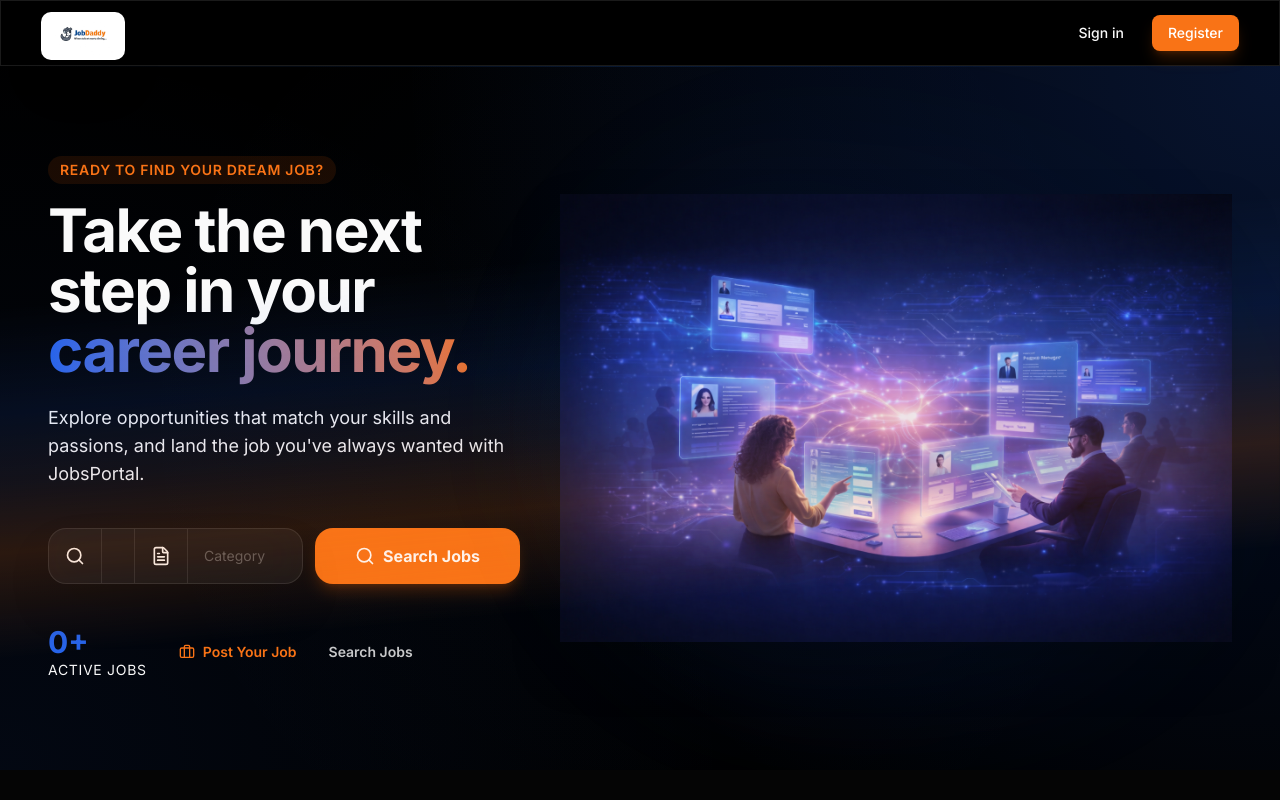
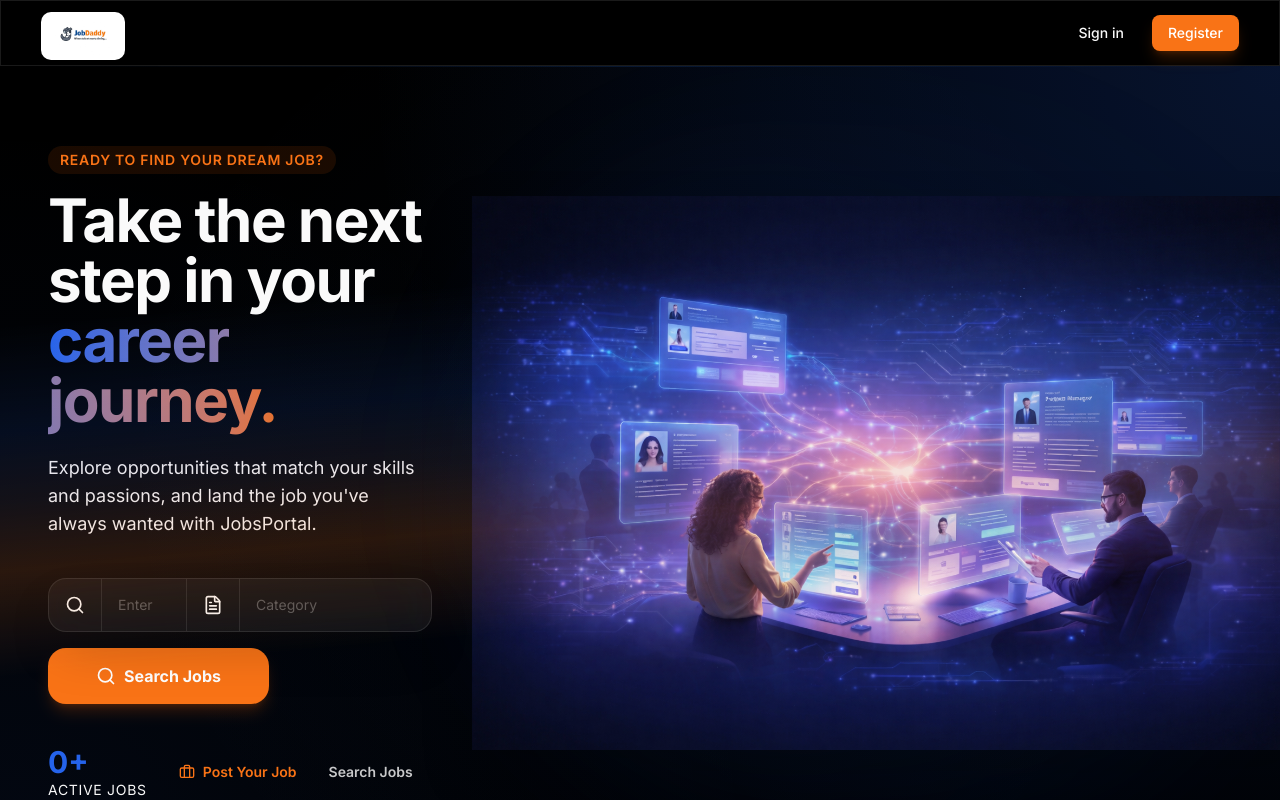
Before and after one commit to matheletes111-afk/jobs-wala, a Next.js app: page / in a window 1280 px wide. Shown: the top 800 px of the page. Built offline with nearby package versions, Linux system fonts and the light colour scheme; no server answers; the database is empty.

Commit message:
image fix

```diff
--- a/app/page.tsx
+++ b/app/page.tsx
@@ -145,9 +145,9 @@ export default async function HomePage() {
               <p className="mb-8 text-base text-muted-foreground sm:mb-10 sm:text-lg">
                 Explore opportunities that match your skills and passions, and land the job you&apos;ve always wanted with JobsPortal.
               </p>
-              <form action="/user/jobs" method="get" className="mb-8 flex flex-col gap-3 sm:mb-10 sm:flex-row sm:items-stretch">
-                <div className="flex min-w-0 flex-1 flex-col rounded-2xl border border-white/10 bg-white/5 backdrop-blur-xl shadow-2xl sm:flex-row sm:overflow-hidden transition-all focus-within:border-primary/50">
-                  <span className="flex items-center border-b border-white/10 px-4 py-3 text-muted-foreground sm:border-b-0 sm:border-r">
+              <form action="/user/jobs" method="get" className="mb-8 flex flex-col gap-4 sm:mb-10 items-center lg:items-start">
+                <div className="flex w-full max-w-2xl flex-col rounded-2xl border border-white/10 bg-white/5 backdrop-blur-xl shadow-2xl sm:flex-row sm:overflow-hidden transition-all focus-within:border-primary/50">
+                  <span className="flex items-center border-b border-white/10 px-4 py-3 text-muted-foreground sm:border-b-0 sm:border-r sm:py-4">
                     <Search className="h-5 w-5 shrink-0" />
                   </span>
                   <input
@@ -163,12 +163,12 @@ export default async function HomePage() {
                     type="text"
                     name="category"
                     placeholder="Category"
-                    className="w-full border-t border-white/10 bg-transparent py-3 px-4 text-sm text-foreground placeholder:text-white/30 outline-none sm:w-32 sm:min-w-0 sm:border-t-0 sm:border-l sm:py-4"
+                    className="w-full border-t border-white/10 bg-transparent py-3 px-4 text-sm text-foreground placeholder:text-white/30 outline-none sm:w-48 sm:min-w-0 sm:border-t-0 sm:border-l sm:py-4"
                   />
                 </div>
                 <button
                   type="submit"
-                  className="flex shrink-0 items-center justify-center gap-2 rounded-2xl bg-[#f97316] px-8 py-4 text-white font-bold shadow-lg shadow-orange-500/20 transition-all hover:bg-[#ea580c] hover:scale-[1.02] active:scale-95 sm:px-10"
+                  className="flex shrink-0 items-center justify-center gap-2 rounded-2xl bg-[#f97316] px-12 py-4 text-white font-bold shadow-lg shadow-orange-500/20 transition-all hover:bg-[#ea580c] hover:scale-[1.02] active:scale-95"
                 >
                   <Search className="h-5 w-5" />
                   Search Jobs
@@ -209,14 +209,14 @@ export default async function HomePage() {
                 )}
               </div>
             </div>
-            <div className="relative h-64 w-full min-w-0 max-w-xl shrink-0 sm:h-80 md:h-96 lg:h-[30rem] xl:h-[34rem] xl:max-w-2xl animate-in fade-in slide-in-from-right-10 duration-1000">
+            <div className="relative h-64 w-full min-w-0 max-w-xl shrink-0 sm:h-[24.5rem] md:h-[29rem] lg:h-[35rem] xl:h-[43.5rem] lg:max-w-[45rem] xl:max-w-[52rem] lg:-mr-12 xl:-mr-18 lg:-my-7 xl:-my-9 animate-in fade-in slide-in-from-right-10 duration-1000">
               <div className="absolute inset-0 bg-gradient-to-tr from-[#2563eb]/10 to-transparent rounded-full blur-3xl" />
               <Image
                 src={HERO_IMAGE_URL}
                 alt="Find your dream job"
                 fill
                 className="object-contain object-right drop-shadow-2xl"
-                sizes="(max-width: 768px) 100vw, (max-width: 1024px) 512px, 576px"
+                sizes="(max-width: 768px) 100vw, (max-width: 1024px) 720px, 832px"
                 unoptimized
               />
             </div>
```
